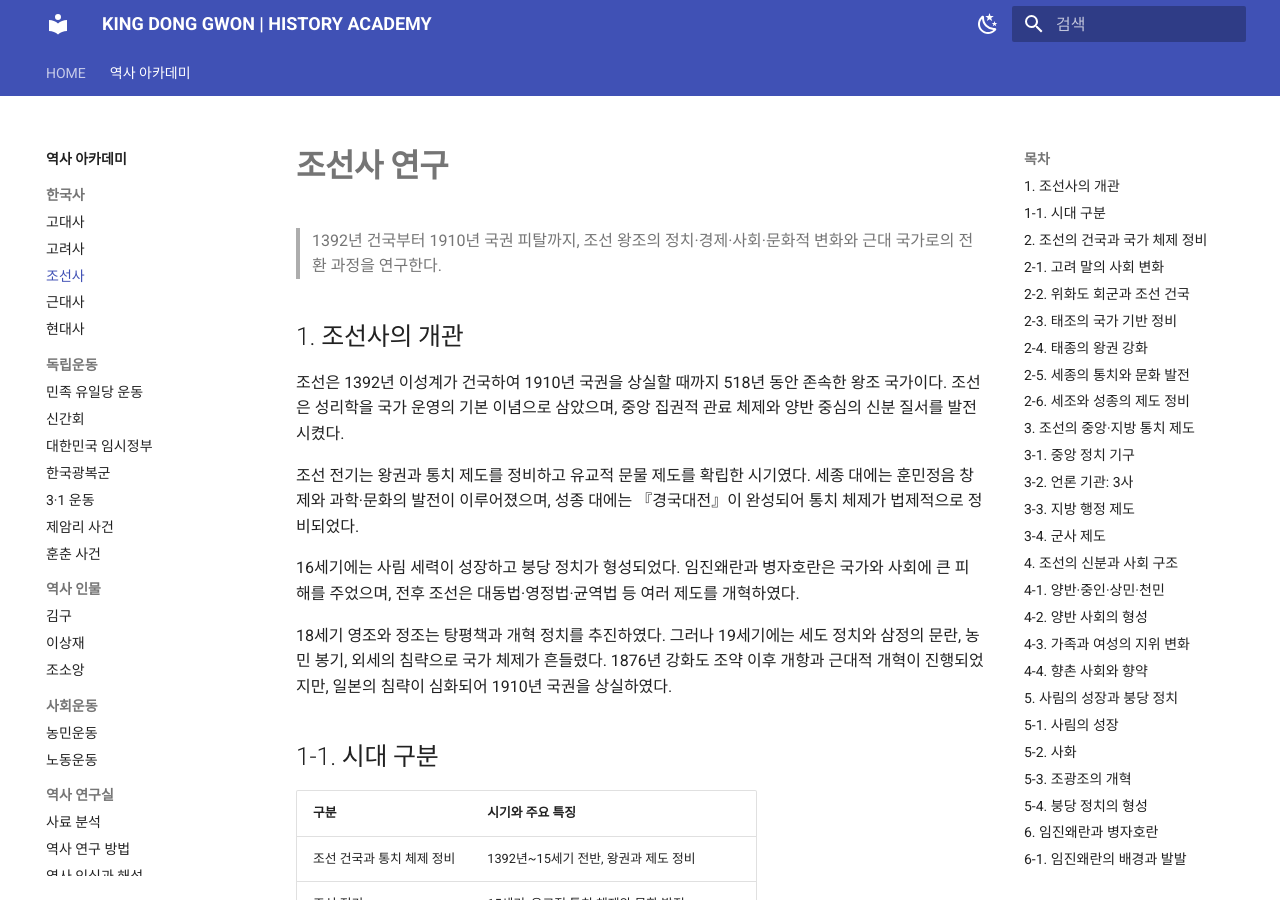
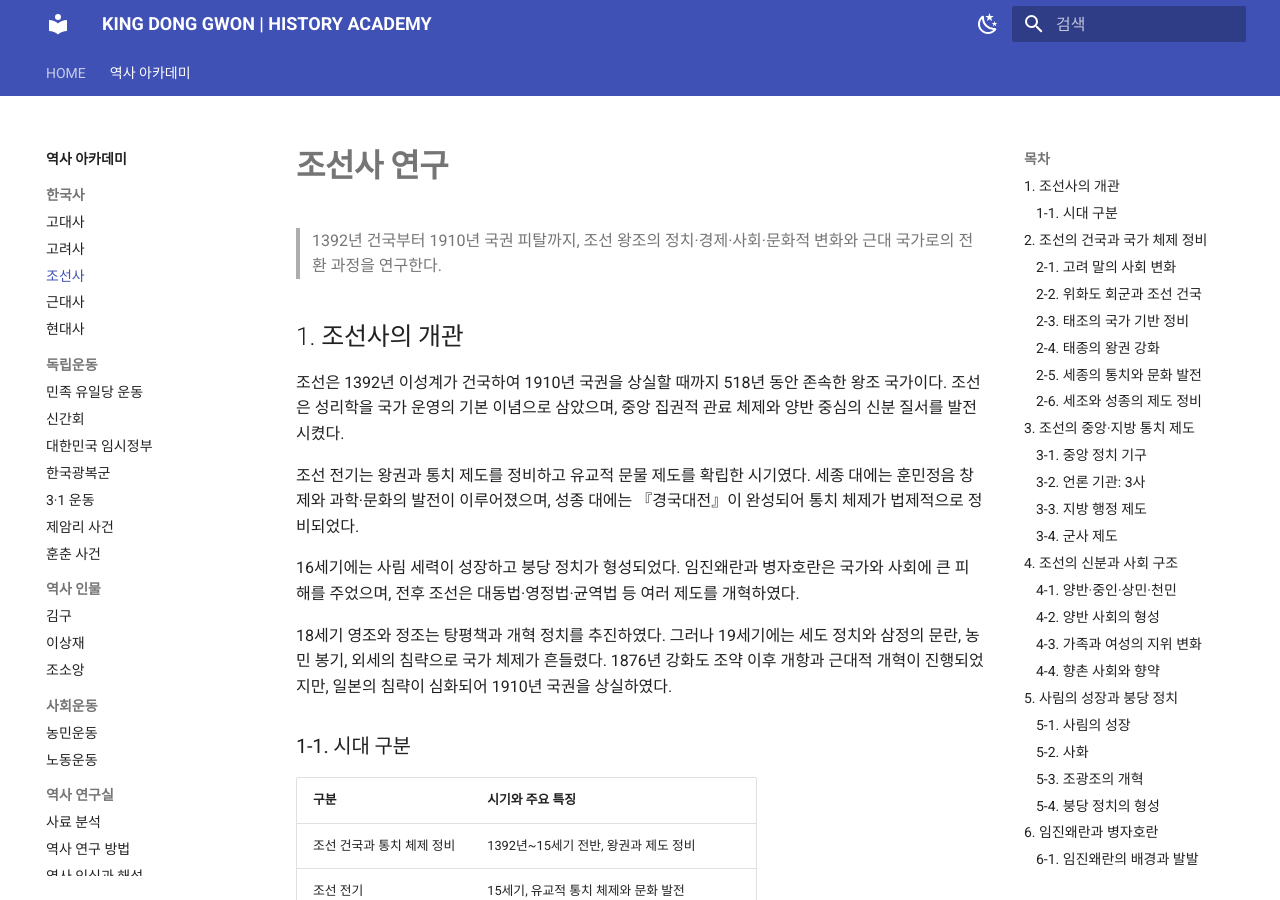
Before and after one commit to gimdunggwon-eng/gimdunggwon-eng.github.io, an MkDocs documentation site: the page built from docs/history/korean-history/joseon.md, in a window 1280 px wide and 900 px high. Built offline with MkDocs 1.6.1 and Material for MkDocs 9.7.7, drawn with Linux system fonts in a browser that asks for light colours.

```diff
--- a/docs/history/korean-history/joseon.md
+++ b/docs/history/korean-history/joseon.md
@@ -13,7 +13,7 @@
 
 18세기 영조와 정조는 탕평책과 개혁 정치를 추진하였다. 그러나 19세기에는 세도 정치와 삼정의 문란, 농민 봉기, 외세의 침략으로 국가 체제가 흔들렸다. 1876년 강화도 조약 이후 개항과 근대적 개혁이 진행되었지만, 일본의 침략이 심화되어 1910년 국권을 상실하였다.
 
-## 1-1. 시대 구분
+### 1-1. 시대 구분
 
 | 구분 | 시기와 주요 특징 |
 |---|---|
@@ -30,7 +30,7 @@
 
 ## 2. 조선의 건국과 국가 체제 정비
 
-## 2-1. 고려 말의 사회 변화
+### 2-1. 고려 말의 사회 변화
 
 14세기 고려는 권문세족의 토지와 권력 독점, 홍건적과 왜구의 침입, 왕권 약화 등으로 어려움을 겪었다.
 
@@ -38,7 +38,7 @@
 
 한편 이성계 등 신흥 무인 세력은 홍건적과 왜구를 격퇴하면서 군사적 기반과 정치적 영향력을 확대하였다.
 
-## 2-2. 위화도 회군과 조선 건국
+### 2-2. 위화도 회군과 조선 건국
 
 1388년 고려 정부는 명나라와의 영토 문제를 둘러싸고 요동 정벌을 추진하였다. 이성계는 요동 정벌군을 이끌고 출정했으나 압록강 하류의 위화도에서 군대를 돌려 개경으로 돌아왔다. 이를 위화도 회군이라고 한다.
 
@@ -46,7 +46,7 @@
 
 1391년 과전법이 시행되었으며, 1392년 이성계가 왕위에 올라 조선을 건국하였다.
 
-## 2-3. 태조의 국가 기반 정비
+### 2-3. 태조의 국가 기반 정비
 
 태조는 새 왕조의 통치 기반을 마련하기 위해 중앙 관제를 정비하고 유교적 국가 운영을 추진하였다.
 
@@ -59,7 +59,7 @@
 - 종묘와 사직 등 국가 의례 체계 마련
 - 성리학적 통치 질서의 기반 형성
 
-## 2-4. 태종의 왕권 강화
+### 2-4. 태종의 왕권 강화
 
 태종은 왕자의 난을 거쳐 권력을 장악한 뒤 국왕 중심의 통치 체제를 강화하였다.
 
@@ -72,7 +72,7 @@
 
 태종의 정책은 왕권을 강화하고 국가의 행정·군사적 통제력을 높이는 데 목적이 있었다.
 
-## 2-5. 세종의 통치와 문화 발전
+### 2-5. 세종의 통치와 문화 발전
 
 세종은 유교적 민본 정치를 추구하면서 학문과 과학 기술, 국방, 농업 등 여러 분야의 발전을 이끌었다.
 
@@ -95,7 +95,7 @@
 - 해시계 앙부일구와 물시계 자격루 제작
 - 천문 관측 기구와 역법 연구 발전
 
-## 2-6. 세조와 성종의 제도 정비
+### 2-6. 세조와 성종의 제도 정비
 
 세조는 계유정난을 통해 권력을 장악하고 왕권 중심의 통치를 강화하였다.
 
@@ -119,7 +119,7 @@
 
 ## 3. 조선의 중앙·지방 통치 제도
 
-## 3-1. 중앙 정치 기구
+### 3-1. 중앙 정치 기구
 
 조선의 중앙 정치는 국왕을 중심으로 의정부와 6조가 운영하였다.
 
@@ -138,7 +138,7 @@
 
 의정부와 6조의 권한 관계는 시기에 따라 달라졌다. 태종과 세조는 국왕의 권한을 강화하기 위해 6조 직계제를 시행하였고, 세종 등은 의정부의 심의를 거치는 의정부 서사제를 활용하였다.
 
-## 3-2. 언론 기관: 3사
+### 3-2. 언론 기관: 3사
 
 조선의 언론 기능을 담당한 대표적인 기관은 사헌부·사간원·홍문관이었다.
 
@@ -150,7 +150,7 @@
 
 사헌부와 사간원은 대간으로 불리기도 하였다. 3사는 왕과 관리의 잘못을 비판하고 권력의 독점과 부정을 견제하는 기능을 수행하였다.
 
-## 3-3. 지방 행정 제도
+### 3-3. 지방 행정 제도
 
 조선은 전국을 8도로 나누고 각 도에 관찰사를 파견하였다.
 
@@ -164,7 +164,7 @@
 
 수령은 지방 통치의 핵심 담당자였으며, 중앙 정부는 수령을 통해 지방 사회를 통제하였다.
 
-## 3-4. 군사 제도
+### 3-4. 군사 제도
 
 조선 전기에는 중앙군과 지방군을 바탕으로 국방 체제를 운영하였다.
 
@@ -179,7 +179,7 @@
 
 ## 4. 조선의 신분과 사회 구조
 
-## 4-1. 양반·중인·상민·천민
+### 4-1. 양반·중인·상민·천민
 
 조선 사회는 신분에 따라 사회적 지위와 권리, 의무가 구분되는 신분제 사회였다.
 
@@ -192,7 +192,7 @@
 
 실제 사회 구조는 이 네 범주만으로 완전히 설명되지 않는다. 지역과 직역, 경제력, 법적 지위에 따라 다양한 차이가 존재하였다.
 
-## 4-2. 양반 사회의 형성
+### 4-2. 양반 사회의 형성
 
 조선 전기에는 과거제를 통해 관리를 선발하였지만, 양반 가문은 교육과 경제력, 혼인 관계를 통해 사회적 지위를 유지하였다.
 
@@ -200,7 +200,7 @@
 
 시간이 흐르면서 양반 지위는 특정 가문과 지역 사회의 영향력과 결합하여 세습적 성격이 강해졌다.
 
-## 4-3. 가족과 여성의 지위 변화
+### 4-3. 가족과 여성의 지위 변화
 
 조선 전기에는 고려의 관습이 일부 이어져 재산 상속과 제사에서 딸과 아들의 권리가 비교적 균등하게 인정되는 사례가 있었다.
 
@@ -208,7 +208,7 @@
 
 후기로 갈수록 장자 중심의 제사 계승과 재산 상속, 여성의 재혼 제한 등 유교적 가족 규범이 강해졌다. 다만 이러한 변화는 지역과 계층에 따라 차이가 있었다.
 
-## 4-4. 향촌 사회와 향약
+### 4-4. 향촌 사회와 향약
 
 향촌 사회에서는 양반 사족이 향촌의 교육과 교화, 자치 활동에 영향력을 행사하였다.
 
@@ -220,7 +220,7 @@
 
 ## 5. 사림의 성장과 붕당 정치
 
-## 5-1. 사림의 성장
+### 5-1. 사림의 성장
 
 사림은 성리학적 정치 이념과 도덕 정치를 강조한 유학자 집단이다.
 
@@ -228,7 +228,7 @@
 
 훈구 세력과 사림 세력은 정치 운영과 인사, 학문적 입장 등을 둘러싸고 갈등하였다.
 
-## 5-2. 사화
+### 5-2. 사화
 
 사화는 조선 전기에 훈구 세력과 사림 세력의 갈등 속에서 사림이 정치적으로 탄압받은 사건들을 가리킨다.
 
@@ -239,7 +239,7 @@
 | 기묘사화 | 1519년 | 조광조 등 사림 세력 제거 |
 | 을사사화 | 1545년 | 왕실 외척과 정치 세력의 갈등 속 사림 피해 |
 
-## 5-3. 조광조의 개혁
+### 5-3. 조광조의 개혁
 
 중종 때 조광조를 중심으로 한 사림은 도덕 정치와 유교적 이상 사회를 실현하기 위한 개혁을 추진하였다.
 
@@ -251,7 +251,7 @@
 
 그러나 개혁에 반대하는 훈구 세력의 반발로 조광조는 기묘사화 때 제거되었다.
 
-## 5-4. 붕당 정치의 형성
+### 5-4. 붕당 정치의 형성
 
 선조 대에 사림이 정국을 주도하게 되면서 정치적 견해와 인사 문제를 둘러싸고 동인과 서인으로 나뉘었다.
 
@@ -263,7 +263,7 @@
 
 ## 6. 임진왜란과 병자호란
 
-## 6-1. 임진왜란의 배경과 발발
+### 6-1. 임진왜란의 배경과 발발
 
 1592년 일본의 도요토미 히데요시는 조선을 침략하였다. 이를 임진왜란이라고 한다.
 
@@ -271,7 +271,7 @@
 
 그러나 각지에서 의병이 일어났고, 이순신이 이끄는 수군은 해상에서 일본군의 보급을 방해하였다. 명나라도 조선에 군대를 파견하였다.
 
-## 6-2. 임진왜란의 주요 전개
+### 6-2. 임진왜란의 주요 전개
 
 | 연도 | 주요 사건 |
 |---|---|
@@ -288,7 +288,7 @@
 - 김시민: 진주대첩에서 성을 방어
 - 조헌·고경명 등: 각지에서 의병 조직
 
-## 6-3. 임진왜란의 영향
+### 6-3. 임진왜란의 영향
 
 - 농경지와 주거 시설 파괴
 - 인구 감소와 백성의 생활 기반 붕괴
@@ -299,7 +299,7 @@
 
 전쟁 이후 조선은 군사 제도와 재정 제도를 정비하고 국가 재건을 추진하였다.
 
-## 6-4. 광해군의 외교 정책
+### 6-4. 광해군의 외교 정책
 
 광해군은 임진왜란 이후 국가 재건을 추진하면서 명과 후금 사이에서 현실적인 외교를 시도하였다.
 
@@ -307,7 +307,7 @@
 
 광해군의 외교는 명에 대한 의리를 중시하는 명분과 후금의 군사적 위협 사이에서 국가의 피해를 줄이려는 정책으로 평가된다.
 
-## 6-5. 병자호란
+### 6-5. 병자호란
 
 후금은 1636년 국호를 청으로 바꾸고 조선을 침략하였다. 이를 병자호란이라고 한다.
 
@@ -325,7 +325,7 @@
 
 ## 7. 조선 후기의 경제·사회 변화
 
-## 7-1. 농업 생산력의 변화
+### 7-1. 농업 생산력의 변화
 
 조선 후기에는 농업 기술과 농업 경영 방식이 변화하였다.
 
@@ -337,7 +337,7 @@
 
 모내기법은 노동력을 줄이고 생산성을 높일 수 있었지만, 물이 부족한 지역에서는 시행에 어려움이 있었다.
 
-## 7-2. 상업과 수공업의 발달
+### 7-2. 상업과 수공업의 발달
 
 조선 후기에는 상품 화폐 경제가 발달하였다.
 
@@ -349,7 +349,7 @@
 
 상업의 발달은 지역 간 교역을 활성화하고 도시와 시장의 성장을 촉진하였다.
 
-## 7-3. 대동법
+### 7-3. 대동법
 
 대동법은 공납의 폐단을 줄이기 위해 지역 특산물을 바치던 공납을 쌀·포·동전 등으로 납부하게 한 제도이다.
 
@@ -363,7 +363,7 @@
 
 대동법은 지역과 시기에 따라 납부 방식과 시행 과정에 차이가 있었다.
 
-## 7-4. 영정법과 균역법
+### 7-4. 영정법과 균역법
 
 **영정법(1635년)**
 
@@ -375,7 +375,7 @@
 
 부족한 재정은 결작과 선무군관포 등 여러 재원으로 보충하였다.
 
-## 7-5. 신분제의 동요
+### 7-5. 신분제의 동요
 
 조선 후기에는 경제적 변화와 전쟁, 국가 재정 운영의 변화로 신분 질서가 흔들렸다.
 
@@ -391,7 +391,7 @@
 
 ## 8. 붕당 정치와 탕평 정치
 
-## 8-1. 예송 논쟁
+### 8-1. 예송 논쟁
 
 현종 대에는 효종과 효종비의 상례를 둘러싸고 서인과 남인 사이에 예송 논쟁이 벌어졌다.
 
@@ -400,7 +400,7 @@
 - 1차 예송(1659년): 효종 사후 자의대비의 복상 기간 문제
 - 2차 예송(1674년): 효종비 인선왕후 사후 자의대비의 복상 기간 문제
 
-## 8-2. 환국 정치
+### 8-2. 환국 정치
 
 숙종 대에는 정국을 주도하는 붕당이 급격히 교체되는 환국이 반복되었다.
 
@@ -410,7 +410,7 @@
 
 환국은 왕권 강화와 붕당 간 권력 다툼이 결합한 정치적 현상이었다.
 
-## 8-3. 영조의 탕평책
+### 8-3. 영조의 탕평책
 
 영조는 붕당 간 대립을 완화하고 왕권을 강화하기 위해 탕평책을 추진하였다.
 
@@ -424,7 +424,7 @@
 
 영조의 탕평책은 붕당 간 갈등을 완화하려는 정책이었지만 정치적 대립을 완전히 해소하지는 못하였다.
 
-## 8-4. 정조의 개혁 정치
+### 8-4. 정조의 개혁 정치
 
 정조는 규장각을 중심으로 학문과 정책 연구를 장려하고 왕권을 강화하였다.
 
@@ -443,7 +443,7 @@
 
 ## 9. 세도 정치와 농민 봉기
 
-## 9-1. 세도 정치의 전개
+### 9-1. 세도 정치의 전개
 
 정조 사후 순조·헌종·철종 시기에는 일부 외척 가문이 권력을 장악하는 세도 정치가 전개되었다.
 
@@ -456,7 +456,7 @@
 - 삼정의 문란
 - 국가 재정 악화
 
-## 9-2. 삼정의 문란
+### 9-2. 삼정의 문란
 
 삼정은 전정·군정·환정을 가리킨다.
 
@@ -468,7 +468,7 @@
 
 삼정의 문란은 농민의 경제적 부담을 가중시키고 지방 사회의 불만을 확대하였다.
 
-## 9-3. 홍경래의 난(1811~1812년)
+### 9-3. 홍경래의 난(1811~1812년)
 
 홍경래의 난은 평안도 지역에서 발생한 대규모 봉기이다.
 
@@ -476,7 +476,7 @@
 
 봉기 세력은 정주성을 중심으로 저항하였으나 관군에 의해 진압되었다.
 
-## 9-4. 임술 농민 봉기(1862년)
+### 9-4. 임술 농민 봉기(1862년)
 
 1862년 진주에서 농민 봉기가 발생한 뒤 여러 지역으로 확산되었다.
 
@@ -488,7 +488,7 @@
 
 ## 10. 조선 후기의 사상과 문화
 
-## 10-1. 실학의 등장
+### 10-1. 실학의 등장
 
 실학은 조선 후기 사회의 현실 문제를 해결하고자 한 학문적 흐름이다.
 
@@ -506,7 +506,7 @@
 
 실학은 하나의 통일된 학파라기보다 현실 개혁을 중시한 다양한 학문적 흐름을 포괄하는 개념이다.
 
-## 10-2. 북학파
+### 10-2. 북학파
 
 북학파는 청의 발달한 문물과 기술을 적극적으로 받아들여 조선 사회를 발전시키자고 주장한 학자들이다.
 
@@ -514,7 +514,7 @@
 
 이들은 상공업과 유통의 활성화, 기술 수용, 소비 진작 등을 강조하였다.
 
-## 10-3. 서학과 천주교
+### 10-3. 서학과 천주교
 
 조선 후기에는 중국을 통해 서양의 과학 기술과 천주교 사상이 전해졌다.
 
@@ -526,7 +526,7 @@
 - 병오박해(1846년)
 - 병인박해(1866년)
 
-## 10-4. 동학의 창시
+### 10-4. 동학의 창시
 
 최제우는 1860년 동학을 창시하였다.
 
@@ -534,7 +534,7 @@
 
 이후 동학은 농민층을 중심으로 확산되었고, 1894년 동학 농민 운동의 사상적 기반 가운데 하나가 되었다.
 
-## 10-5. 조선 후기의 문화
+### 10-5. 조선 후기의 문화
 
 조선 후기에는 서민 문화가 성장하고 문학과 예술의 주제가 다양해졌다.
 
@@ -550,7 +550,7 @@
 
 ## 11. 개항과 근대적 개혁
 
-## 11-1. 흥선대원군의 집권과 개혁
+### 11-1. 흥선대원군의 집권과 개혁
 
 1863년 고종이 즉위한 뒤 흥선대원군은 어린 고종을 대신하여 정치 운영을 주도하였다.
 
@@ -565,7 +565,7 @@
 
 경복궁 중건 과정에서는 원납전과 당백전 등이 활용되어 백성의 부담과 경제적 혼란이 발생하기도 하였다.
 
-## 11-2. 병인양요와 신미양요
+### 11-2. 병인양요와 신미양요
 
 **병인양요(1866년)**
 
@@ -577,7 +577,7 @@
 
 두 사건 이후 흥선대원군은 통상 수교 거부 정책을 강화하고 척화비를 세웠다.
 
-## 11-3. 강화도 조약과 개항
+### 11-3. 강화도 조약과 개항
 
 1876년 조선은 일본과 강화도 조약을 체결하였다.
 
@@ -591,7 +591,7 @@
 
 강화도 조약 이후 조선은 여러 서양 국가와도 조약을 체결하며 국제 질서에 편입되었다.
 
-## 11-4. 개화 정책과 임오군란
+### 11-4. 개화 정책과 임오군란
 
 개화 세력은 서양의 기술과 제도를 받아들여 국가를 근대화하려 하였다.
 
@@ -601,7 +601,7 @@
 
 청은 군란을 진압하는 과정에서 조선에 대한 영향력을 확대하였다.
 
-## 11-5. 갑신정변
+### 11-5. 갑신정변
 
 1884년 김옥균 등 급진 개화파는 우정총국 개국 축하연을 계기로 정변을 일으켰다.
 
@@ -616,7 +616,7 @@
 - 재정 일원화
 - 근대적 국가 제도 수립
 
-## 11-6. 동학 농민 운동
+### 11-6. 동학 농민 운동
 
 1894년 전라도 고부에서 농민 봉기가 발생하였다. 이후 동학 농민군은 반봉건·반외세의 기치를 내걸고 전국적으로 활동하였다.
 
@@ -632,7 +632,7 @@
 
 동학 농민 운동은 농민이 주체가 되어 부패한 지방 행정과 신분 질서, 외세의 침략에 저항한 대규모 운동이었다.
 
-## 11-7. 갑오개혁
+### 11-7. 갑오개혁
 
 1894년 일본의 영향력이 커진 상황에서 조선 정부는 근대적 제도 개혁을 추진하였다.
 
@@ -646,7 +646,7 @@
 
 갑오개혁은 근대적 제도 도입이라는 의미가 있지만, 일본의 군사적 압박과 간섭 속에서 추진되었다는 한계가 있다.
 
-## 11-8. 을미개혁과 대한제국 수립
+### 11-8. 을미개혁과 대한제국 수립
 
 1895년 을미개혁이 추진되었다.
 
@@ -665,13 +665,13 @@
 
 ## 12. 대한제국과 국권 피탈
 
-## 12-1. 대한제국의 수립
+### 12-1. 대한제국의 수립
 
 1897년 고종은 황제에 즉위하고 국호를 대한제국으로 바꾸었다.
 
 대한제국은 자주 독립 국가임을 대내외에 선언하고 근대 국가 체제를 정비하고자 하였다.
 
-## 12-2. 광무개혁
+### 12-2. 광무개혁
 
 대한제국은 광무개혁을 통해 국가의 근대화를 추진하였다.
 
@@ -685,13 +685,13 @@
 
 광무개혁은 국가 주도의 근대화 시도였으나 재정과 외교 환경, 열강의 간섭 등으로 한계가 있었다.
 
-## 12-3. 을사늑약
+### 12-3. 을사늑약
 
 1905년 일본은 을사늑약을 강제로 체결하여 대한제국의 외교권을 박탈하였다.
 
 이에 반대하여 민영환 등의 자결과 의병 운동, 애국 계몽 운동이 전개되었다.
 
-## 12-4. 헤이그 특사와 고종 강제 퇴위
+### 12-4. 헤이그 특사와 고종 강제 퇴위
 
 1907년 고종은 헤이그 만국평화회의에 이준·이상설·이위종을 특사로 파견하여 을사늑약의 부당성을 국제 사회에 알리고자 하였다.
 
@@ -699,13 +699,13 @@
 
 일본은 이를 구실로 고종을 강제 퇴위시키고 순종을 즉위시켰다.
 
-## 12-5. 정미7조약과 군대 해산
+### 12-5. 정미7조약과 군대 해산
 
 1907년 정미7조약으로 대한제국의 내정에 대한 일본의 간섭이 더욱 심해졌다.
 
 같은 해 대한제국 군대가 강제로 해산되었으며, 해산 군인 일부가 의병에 합류하면서 의병 운동이 확대되었다.
 
-## 12-6. 국권 피탈
+### 12-6. 국권 피탈
 
 1910년 8월 일본은 대한제국의 국권을 강제로 빼앗는 한일병합조약을 체결하였다.
 
@@ -770,7 +770,7 @@
 
 ## 14. 조선사의 핵심 비교와 역사적 의의
 
-## 14-1. 조선 전기와 후기 비교
+### 14-1. 조선 전기와 후기 비교
 
 | 구분 | 조선 전기 | 조선 후기 |
 |---|---|---|
@@ -780,7 +780,7 @@
 | 사상 | 성리학의 국가 이념화 | 실학, 서학, 동학 등 사상 다양화 |
 | 문화 | 훈민정음과 유교 문화 발전 | 서민 문화와 풍속화 발달 |
 
-## 14-2. 주요 제도 정리
+### 14-2. 주요 제도 정리
 
 | 제도 | 시기 | 핵심 내용 |
 |---|---|---|
@@ -793,7 +793,7 @@
 | 균역법 | 1750년 | 군포 부담을 1년에 1필로 경감 |
 | 신해통공 | 1791년 | 육의전을 제외한 금난전권 폐지 |
 
-## 14-3. 조선사의 역사적 의의
+### 14-3. 조선사의 역사적 의의
 
 1. 성리학을 바탕으로 중앙 집권적 관료 국가와 법제적 통치 체제를 발전시켰다.
 2. 훈민정음 창제를 통해 백성이 우리말을 문자로 표현할 수 있는 기반을 마련하였다.
@@ -809,7 +809,7 @@
 
 조선사를 연구할 때에는 왕조의 공식 기록뿐 아니라 개인 문집, 법전, 지도, 고문서, 회화와 유물 등을 함께 살펴야 한다.
 
-## 15-1. 주요 사료
+### 15-1. 주요 사료
 
 | 사료 | 특징 |
 |---|---|
@@ -821,7 +821,7 @@
 | 개인 문집 | 사대부와 학자들의 사상·정치·사회 활동 자료 |
 | 고문서와 호적 | 토지·재산·가족·신분 관계를 연구하는 자료 |
 
-## 15-2. 사료 연구 시 주의사항
+### 15-2. 사료 연구 시 주의사항
 
 - 『조선왕조실록』은 왕명으로 편찬된 공식 기록이지만 편찬 과정과 사관의 관점을 검토해야 한다.
 - 실록의 기록과 당대 개인 문집, 외국 기록을 비교하면 사건을 다각도로 이해할 수 있다.
@@ -829,7 +829,7 @@
 - 왕과 지배층의 기록뿐 아니라 농민·여성·노비 등 다양한 계층의 삶을 보여 주는 자료를 함께 살펴야 한다.
 - 사건의 원인과 결과를 단일 요인으로 단순화하지 말고 정치·경제·사회·국제 관계를 함께 검토해야 한다.
 
-## 15-3. 참고 자료 및 연구 기관
+### 15-3. 참고 자료 및 연구 기관
 
 1. 국사편찬위원회 우리역사넷
    https://contents.history.go.kr/
```
